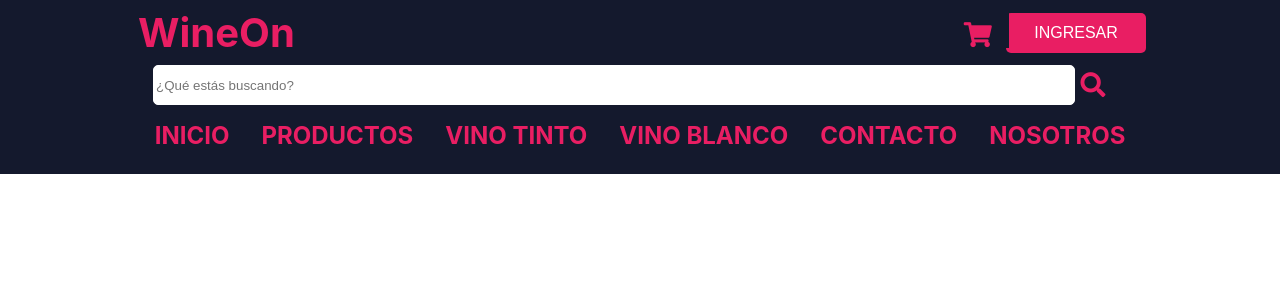
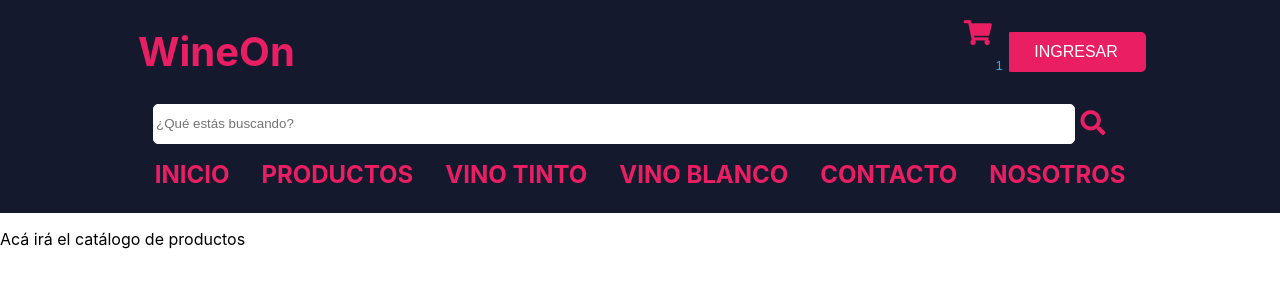
Before and after one commit to feseod/REACT-WINEON-ODRIOZOLA, a React (Create React App) app: page / in a window 1280 px wide. Shown: the top 300 px of the page. Built offline with nearby package versions, Linux system fonts and the light colour scheme.

Commit message:
entrega crea tu landing

```diff
--- a/src/App.js
+++ b/src/App.js
@@ -1,12 +1,18 @@
 
 import React from 'react';
 import './App.css';
+import ItemListContainer from './components/ItemListContainer';
 import NavBar from './components/NavBar';
+
+
 
 function App() {
   return (
     <React.StrictMode>
       <NavBar />
+      <ItemListContainer>
+        <p> Acá irá el catálogo de productos </p>
+      </ItemListContainer>
     </React.StrictMode>
   );
 }
--- /dev/null
+++ b/src/components/CartWidget.css
@@ -0,0 +1,33 @@
+.product-cart{
+    width: 20%;
+    margin: 0px;
+    background-color: var(--second-color);
+    border: 0;
+    cursor: pointer;
+}
+
+/*---------------------------- QUERIES----------------------------*/
+
+
+@media (min-width: 768px) {
+
+
+    .product-cart{
+        text-align: right;
+        width: 20%;
+        margin: 0px;
+    }
+
+}
+
+@media (min-width: 1024px){
+
+   .product-cart {
+      text-align: right;
+      width: 20%;
+      margin: 0px;
+      position: relative;
+      right: -256px;
+      bottom: 8px;
+  }
+}
--- /dev/null
+++ b/src/components/CartWidget.js
@@ -0,0 +1,15 @@
+
+import React from 'react';
+import './CartWidget.css';
+
+function CartWidget(props) {
+  return (
+    <button className="product-cart">
+        <a href="#">
+            <i className="fas fa-shopping-cart" />{props.children}
+        </a>
+    </button>
+  );
+}
+
+export default CartWidget;
--- /dev/null
+++ b/src/components/ItemListContainer.js
@@ -0,0 +1,11 @@
+import React from 'react';
+
+function ItemListContainer(props) {
+  return (
+    <div>
+        {props.children}
+    </div>
+  );
+}
+
+export default ItemListContainer;
--- a/src/components/NavBar.css
+++ b/src/components/NavBar.css
@@ -225,11 +225,11 @@ nav a:hover{
         bottom: 0.438rem;
     }
 
-    .product-cart{
+    /* .product-cart{
         text-align: right;
         width: 20%;
         margin: 0px;
-    }
+    } */
 
 }
 
--- a/src/components/NavBar.js
+++ b/src/components/NavBar.js
@@ -1,7 +1,8 @@
 import React from "react";
 import './NavBar.css'
+import CartWidget from './CartWidget';
 
-function NavBar(){
+function NavBar(props){
     return(
         <header>
             <section className="container">
@@ -9,11 +10,9 @@ function NavBar(){
                     <div>
                         <a href="#" className="logo">WineOn</a>
                     </div>
-                    <button className="product-cart">
-                        <a href="#">
-                            <i className="fas fa-shopping-cart"></i>
-                        </a>
-                    </button>
+                    <CartWidget>
+                        <p> 1 </p>
+                    </CartWidget>
                     <button className="burger">
                         <i className="fas fa-bars"></i>
                     </button>
```
